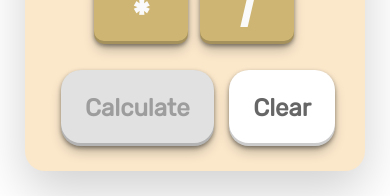
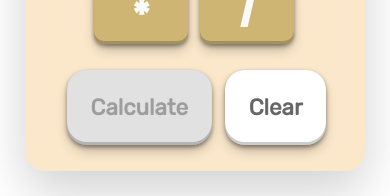
Before and after one commit to JakubJurkian/Calculator-vanilla-js, a plain HTML site: page index.html in a window 390 px wide. Shown: the part 467-663 px from the top of the page. Drawn offline with Linux system fonts and the light colour scheme.

Commit message:
last touches, working with RWD again

```diff
--- a/assets/styles/style.css
+++ b/assets/styles/style.css
@@ -217,9 +217,9 @@ button,
   }
   .calculate-btn,
   .clear-btn {
-    font-size: 1.5rem;
+    font-size: 1.4rem;
     display: inline-block;
-    margin: 6px 0 0 6px;
+    margin: 6px 0 0 3px;
     padding: 24px;
   }
   .input-big-numbers {
```
